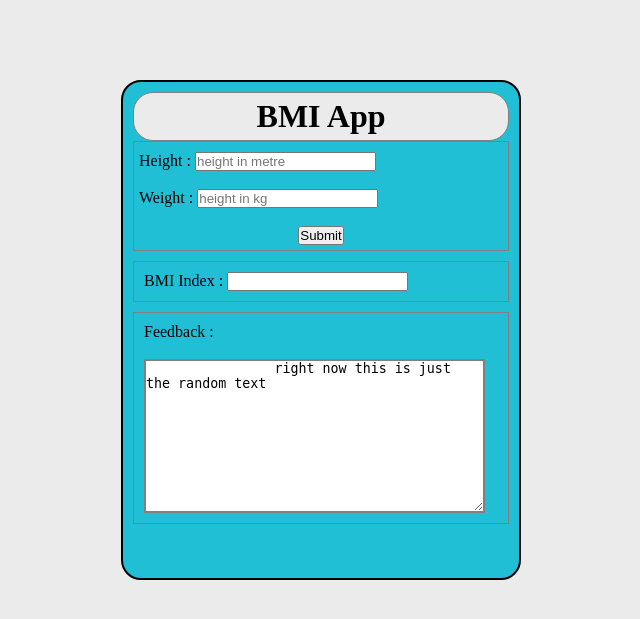
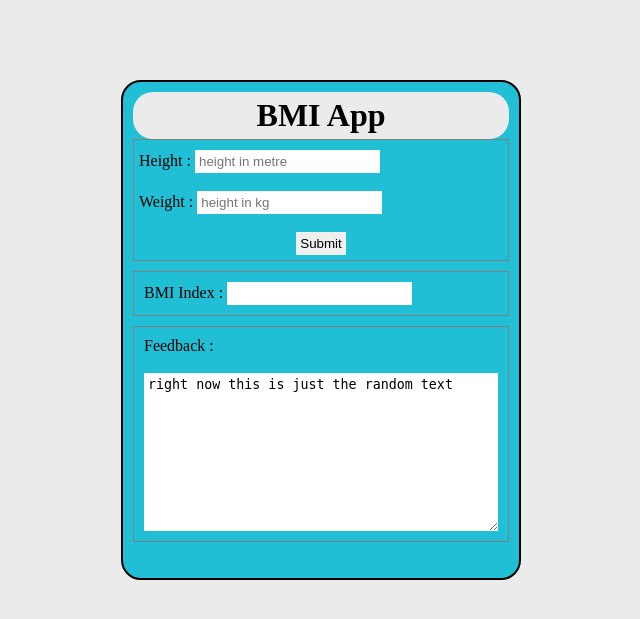
Before and after one commit to sandeepnegi1996/BMI_App, a PHP site: page /index.html in a window 1280 px wide. Shown: the top 619 px of the page, without its empty margins (327-967 px from the left). Run offline with PHP 8.4, Linux system fonts and the light colour scheme.

Commit message:
better looking inputs and fix textarea text

```diff
--- a/index.html
+++ b/index.html
@@ -35,8 +35,7 @@
             <label for=""> Feedback : </label>
             <br>
             <br>
-            <textarea name="feedback" id="feedback_id" cols="40" rows="10">
-                right now this is just the random text
+            <textarea name="feedback" id="feedback_id" cols="40" rows="10">right now this is just the random text
             </textarea>
         </div>
     </div>
--- a/style.css
+++ b/style.css
@@ -28,12 +28,10 @@ body{
 }
 #heading_div{
     position: relative;
-    border:1px solid grey;
     border-radius: 20px;
     background-color: #EBEBEB;
     padding: 5px 5px;
     text-align: center;
-
 }
 #input_div
 {
@@ -62,7 +60,13 @@ body{
     margin-top: 10px;
 
 }
-#feedback_div > textarea{
-    border: 2px solid grey;
 
+input,
+textarea {
+    border: none;
+    padding: 0.3em;
 }
+
+textarea {
+    width: 100%;
+}
```
